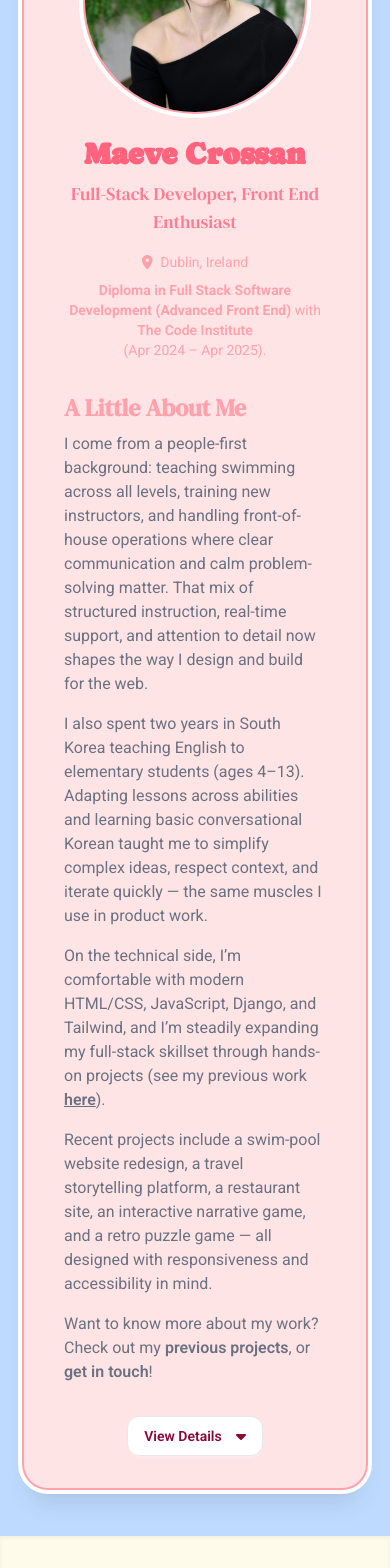
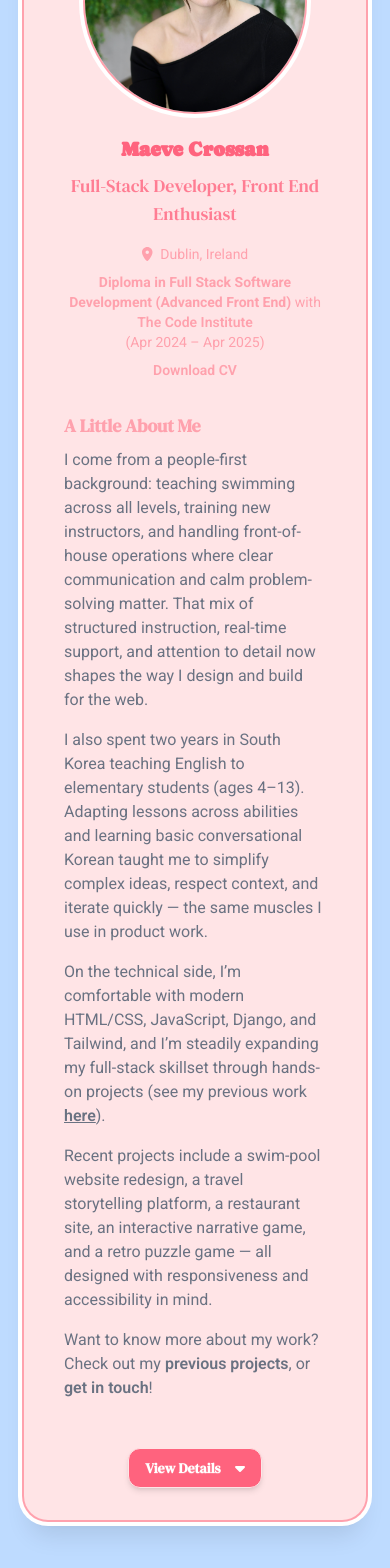
Before and after one commit to maevecrossan/my-portfolio, a Next.js app: page /about in a window 390 px wide. Shown: the part 780-2348 px from the top of the page. Built offline with nearby package versions, Linux system fonts and the light colour scheme.

Commit message:
Add line for CV download (not functional yet).Make heading sizes responsive.

```diff
--- a/src/app/about/page.js
+++ b/src/app/about/page.js
@@ -36,7 +36,7 @@ export default function AboutMePage() {
                                 height={220}
                                 className="rounded-full ring-4 ring-white ring-offset-2 ring-offset-rose-300 mb-6"
                             />
-                            <h4 className="text-rose-400 mb-2 text-3xl font-semibold font-caprasimo text-center">
+                            <h4 className="text-rose-400 mb-2 text-xl md:text-4xl font-semibold font-caprasimo text-center">
                                 Maeve Crossan
                             </h4>
                             <h5 className="text-rose-400/80 mb-4 text-lg font-dmserif text-center">
@@ -60,14 +60,18 @@ export default function AboutMePage() {
                                         The Code Institute
                                     </a>
                                     <br />
-                                    (Apr 2024 – Apr 2025).
+                                    (Apr 2024 – Apr 2025)
+                                </p>
+                                <p>
+                                    <a href="/path/to/cv.pdf" className="font-semibold hover:underline" target="_blank" rel="noopener noreferrer">Download CV
+                                    </a>
                                 </p>
                             </div>
                         </div>
 
                         {/* RIGHT: bio */}
                         <div className="m-2 md:m-6 text-md">
-                            <h6 className="font-semibold font-dmserif text-rose-300 mb-2 text-2xl">A Little About Me</h6>
+                            <h6 className="font-semibold font-dmserif text-rose-300 mb-2 text-lg md:text-2xl">A Little About Me</h6>
                             <p className="mb-4 text-gray-500">
                                 I come from a people-first background: teaching swimming across
                                 all levels, training new instructors, and handling front-of-house
@@ -109,7 +113,7 @@ export default function AboutMePage() {
                     <div className="mt-2 md:mt-4">
                         <button
                             onClick={() => setOpen((o) => !o)}
-                            className="btn bg-white hover:bg-gray-100 text-rose-900 text-md rounded-xl flex items-center justify-center px-4 py-2 transition-all duration-200 mx-auto"
+                            className="btn font-dmserif mt-6 rounded-xl bg-rose-400 text-white shadow-md hover:bg-rose-300 hover:shadow-lg focus:outline-none focus-visible:ring-2 focus-visible:ring-offset-2 focus-visible:ring-rose-200 border border-rose-100 px-4 py-2 flex items-center justify-center mx-auto"
                         >
                             {open ? 'Hide Details' : 'View Details'}
                             <FontAwesomeIcon
@@ -126,7 +130,7 @@ export default function AboutMePage() {
                             <div className="flex flex-col gap-4">
                                 {/* Experience */}
                                 <div className="border-t border-rose-200 pt-4 mt-2">
-                                    <h6 className="font-semibold font-dmserif text-rose-300 mb-2 text-xl">Experience</h6>
+                                    <h6 className="font-semibold font-dmserif text-rose-300 mb-2 text-lg md:text-2xl">Experience</h6>
                                     <ul className="list-disc list-outside space-y-2 pl-6 text-gray-500">
                                         <li>
                                             <strong>Freelance Full Stack Developer</strong> — project planning &amp; execution,
@@ -150,7 +154,7 @@ export default function AboutMePage() {
 
                                 {/* Education */}
                                 <div className="border-t border-rose-200 pt-4 mt-2">
-                                    <h6 className="font-semibold font-dmserif text-rose-300 mb-2 text-xl">Education</h6>
+                                    <h6 className="font-semibold font-dmserif text-rose-300 mb-2 text-lg md:text-2xl">Education</h6>
                                     <ul className="list-disc list-outside space-y-2 pl-6 text-gray-500">
                                         <li>
                                             Full Stack Software Development, Advanced Front End, Apr 2024 – Apr 2025, Code Institute (<Link href="https://api.accredible.com/v1/auth/invite?code=5a97c72029af66f61277&credential_id=a930bd8e-6681-4bbf-a5ef-f6b565007e45&url=https%3A%2F%2Fwww.credential.net%2Fa930bd8e-6681-4bbf-a5ef-f6b565007e45&ident=eca3c799-98aa-44a3-9b51-8d9e4c3b8658" target="_blank" rel="noopener noreferrer" className="hover:underline">View Certificate</Link>)
@@ -166,7 +170,7 @@ export default function AboutMePage() {
 
                                 {/* Certificates */}
                                 <div className="border-t border-rose-200 pt-4">
-                                    <h6 className="font-semibold font-dmserif text-rose-300 mb-2 text-xl">Certificates</h6>
+                                    <h6 className="font-semibold font-dmserif text-rose-300 mb-2 text-lg md:text-2xl">Certificates</h6>
                                     <ul className="list-disc list-outside space-y-2 pl-6 text-gray-500">
                                         <li className="hover:underline">
                                             <a href="https://www.trinitycollege.com/qualifications/teaching-english/CertTESOL" target="_blank" rel="noopener noreferrer">
@@ -179,8 +183,8 @@ export default function AboutMePage() {
 
                                 {/* Technical Skills */}
                                 <div className="border-t border-rose-200 pt-4">
-                                    <h6 className="font-semibold font-dmserif text-rose-300 mb-2 text-xl">Technical Skills</h6>
-                                    <div className="flex flex-wrap gap-2 text-sm ml-0.5">
+                                    <h6 className="font-semibold font-dmserif text-rose-300 mb-2 text-lg md:text-2xl">Technical Skills</h6>
+                                    <div className="max-w-3xl flex flex-wrap gap-2 text-sm ml-0.5">
                                         {[
                                             'HTML', 'CSS', 'JavaScript', 'Python', 'Django', 'Allauth', 'Tailwind CSS', 'Bootstrap',
                                             'Flask', 'Next.js', 'Node.js', 'React.js', 'JQuery', 'AI Integration', 'Microsoft Suite',
@@ -198,8 +202,8 @@ export default function AboutMePage() {
 
                                 {/* Soft Skills */}
                                 <div className="border-t border-rose-200 pt-4">
-                                    <h6 className="font-semibold font-dmserif text-rose-300 mb-2 text-xl">Soft Skills</h6>
-                                    <div className="flex flex-wrap gap-2 text-sm ml-0.5">
+                                    <h6 className="font-semibold font-dmserif text-rose-300 mb-2 text-lg md:text-2xl">Soft Skills</h6>
+                                    <div className="max-w-3xl flex flex-wrap gap-2 text-sm ml-0.5">
                                         {[
                                             'Time-keeping', 'Clear communication', 'Multitasking', 'Team Management', 'Project Management',
                                             'Stakeholder management', 'Cross-cultural collaboration', 'Adaptability', 'Quick problem solving',
```
